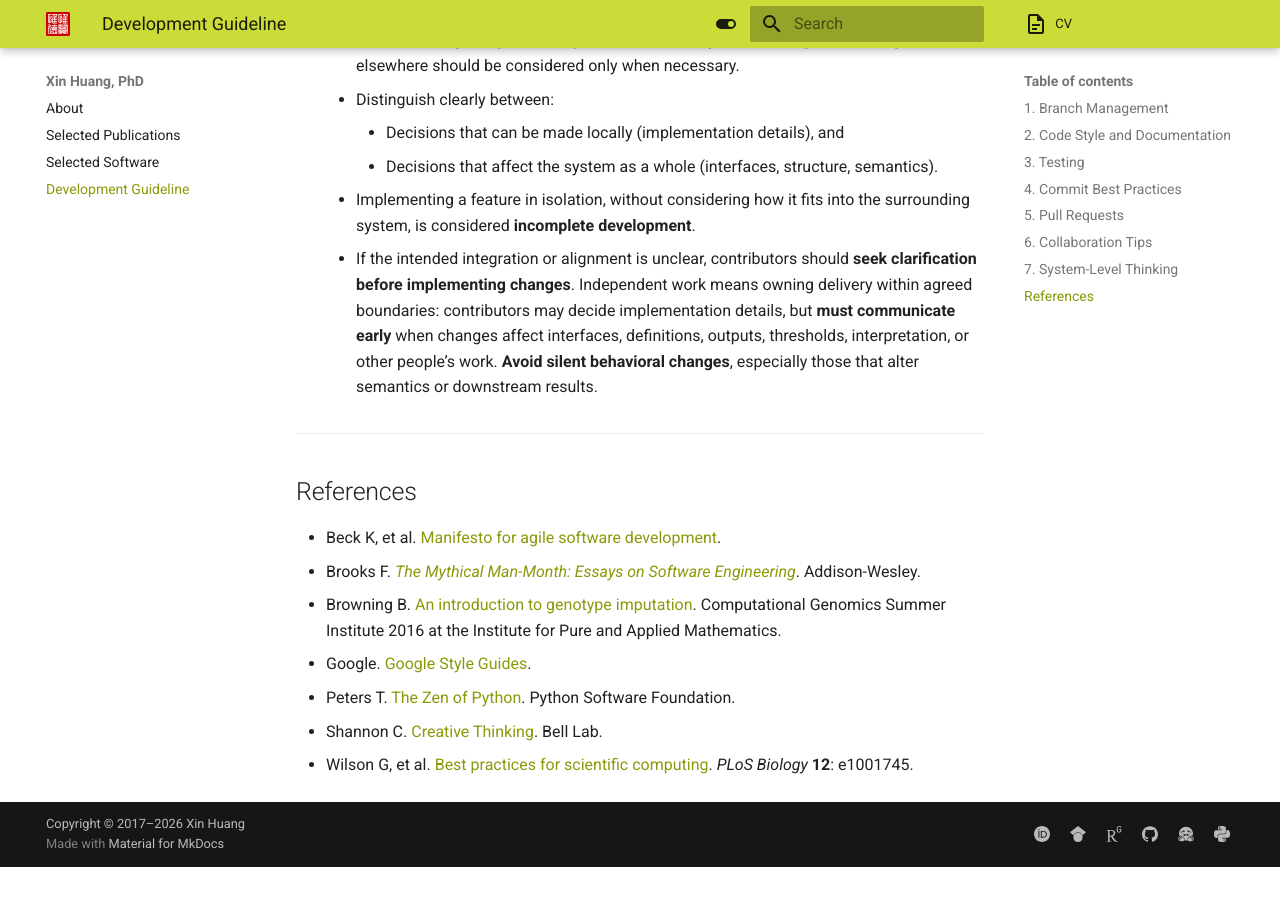
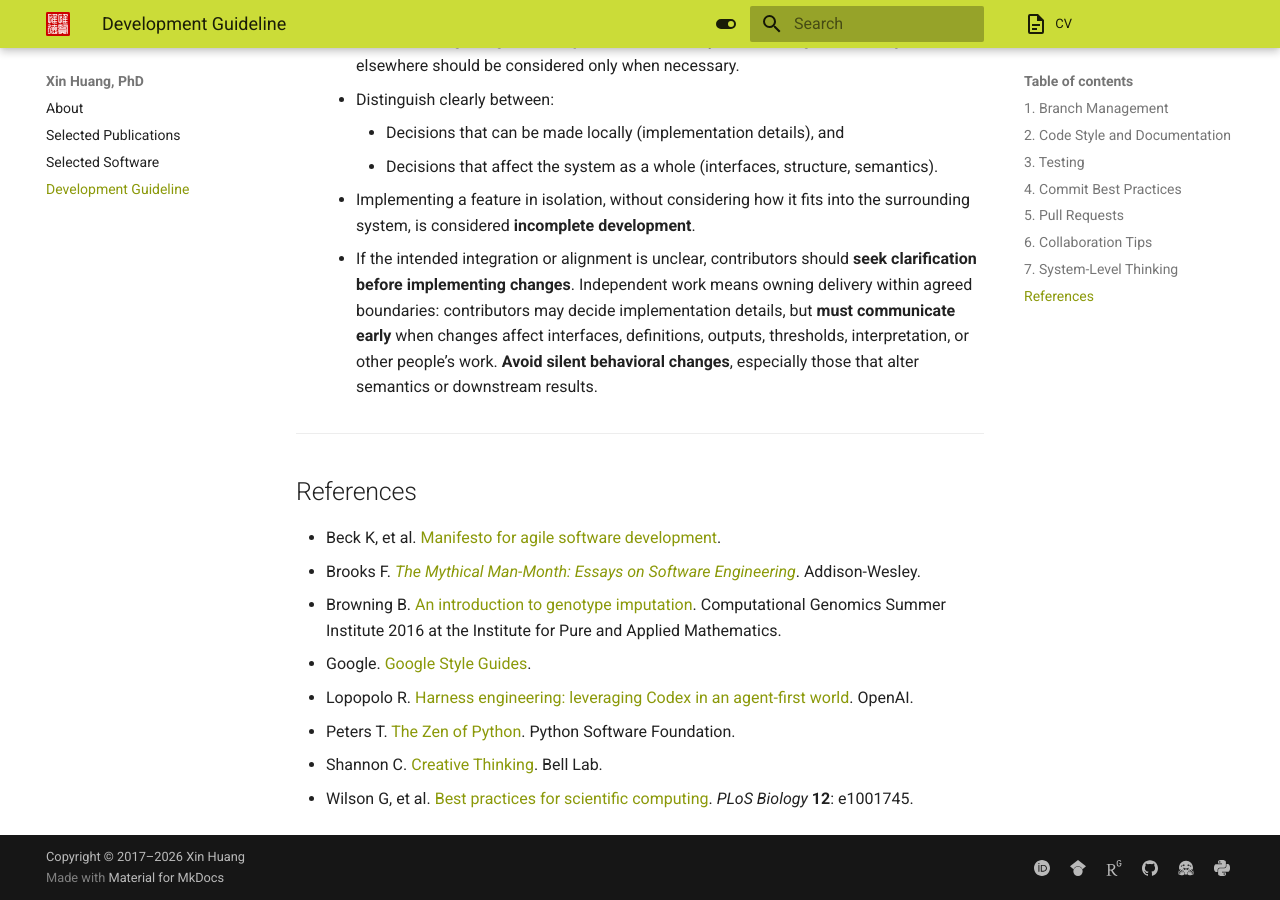
Before and after one commit to xin-huang/xin-huang.github.io, an MkDocs documentation site: the page built from docs/development.md, in a window 1280 px wide and 900 px high, scrolled down 2319 px. Built offline with MkDocs 1.6.1 and Material for MkDocs 9.7.7, drawn with Linux system fonts in a browser that asks for light colours; before the commit the page ends 3186 px from its top, so only the background shows below that.

Commit message:
update dev

```diff
--- a/docs/development.md
+++ b/docs/development.md
@@ -82,6 +82,7 @@ To maintain code quality, ensure consistency, and enable smooth collaboration ac
 - Brooks F. [*The Mythical Man-Month: Essays on Software Engineering*](https://web.eecs.umich.edu/~weimerw/2018-481/readings/mythical-man-month.pdf). Addison-Wesley.
 - Browning B. [An introduction to genotype imputation](https://www.youtube.com/watch?v=-oUvXXg6tl8). Computational Genomics Summer Institute 2016 at the Institute for Pure and Applied Mathematics.
 - Google. [Google Style Guides](https://google.github.io/styleguide/).
+- Lopopolo R. [Harness engineering: leveraging Codex in an agent-first world](https://openai.com/index/harness-engineering/). OpenAI.
 - Peters T. [The Zen of Python](https://peps.python.org/pep-0020/). Python Software Foundation.
 - Shannon C. [Creative Thinking](https://www.cs.bilkent.edu.tr/~canf/CS533/claude-shannon-creative-thinking.pdf). Bell Lab.
 - Wilson G, et al. [Best practices for scientific computing](https://doi.org/10.1371/journal.pbio.1001745). *PLoS Biology* **12**: e1001745.
```
